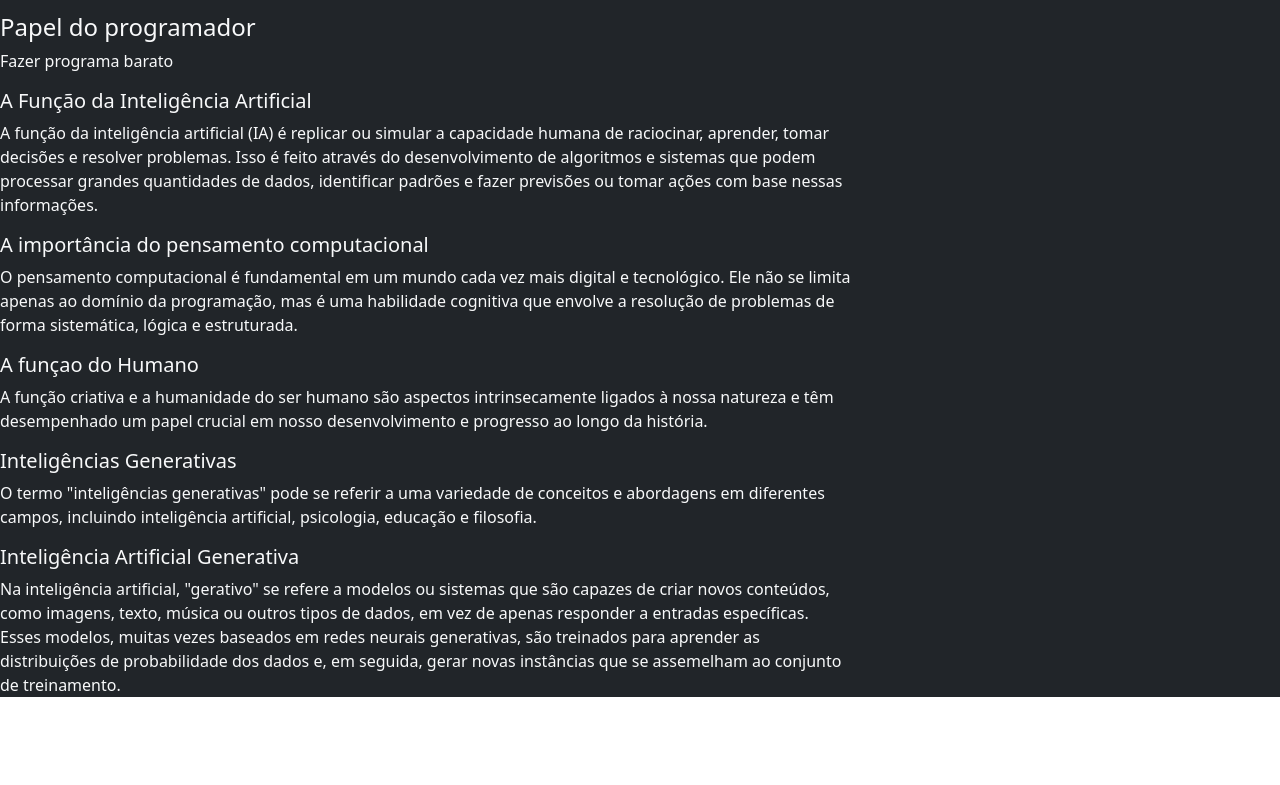
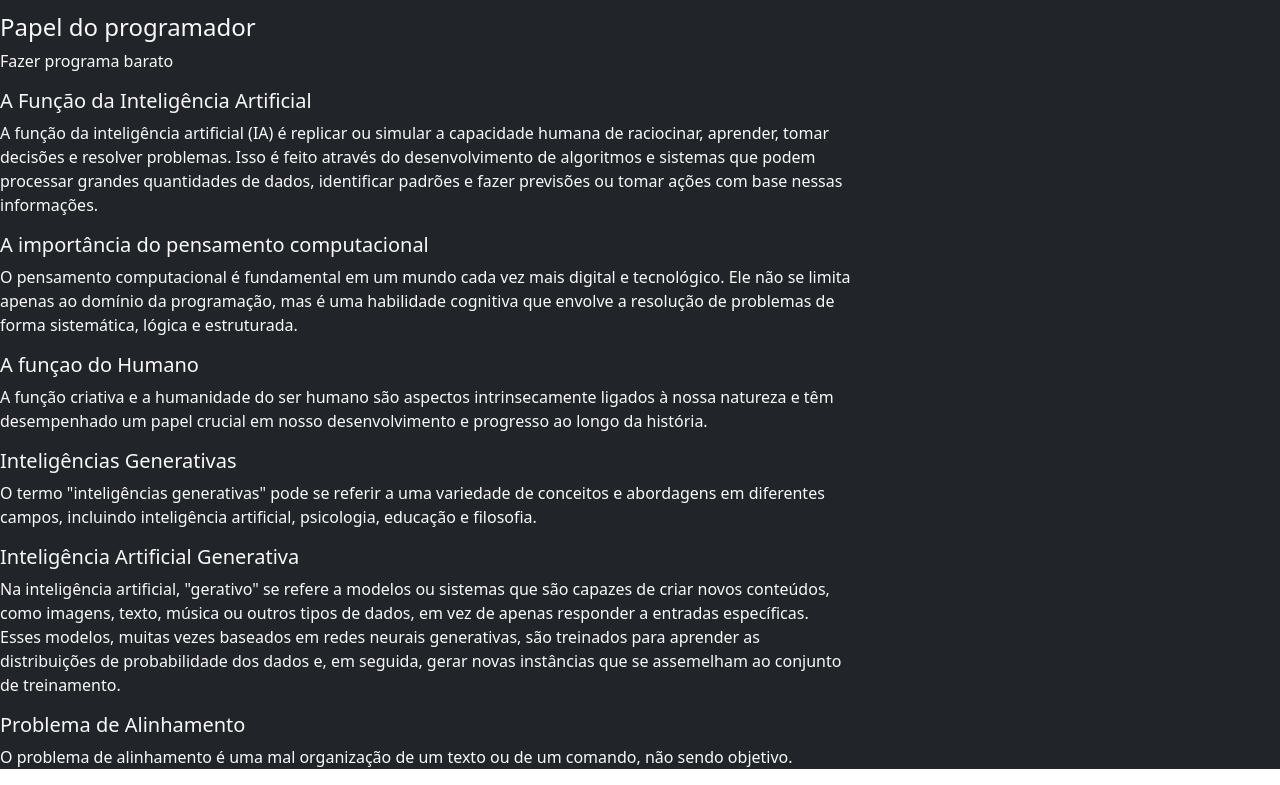
Before and after one commit to nic60069/Caderno-Digital, a plain HTML site: page aula2.html in a window 1280 px wide. Shown: the part 821-1606 px from the top of the page. Before the commit the page ends 1534 px from the top, so only its background shows below. Drawn offline with nearby package versions, Linux system fonts and the light colour scheme.

Commit message:
aula2.html

```diff
--- a/aula2.html
+++ b/aula2.html
@@ -91,6 +91,10 @@
                        <div id="item-7-1">
                         <h5>Inteligência Artificial Generativa</h5>
                         <p>  Na inteligência artificial, "gerativo" se refere a modelos ou sistemas que são capazes de criar novos conteúdos, como imagens, texto, música ou outros tipos de dados, em vez de apenas responder a entradas específicas. Esses modelos, muitas vezes baseados em redes neurais generativas, são treinados para aprender as distribuições de probabilidade dos dados e, em seguida, gerar novas instâncias que se assemelham ao conjunto de treinamento.</p>
+                               <div id="item-8">
+                            <h5>Problema de Alinhamento</h5>
+                            <p> O problema de alinhamento é uma mal organização de um texto ou de um comando, não sendo objetivo.</p>
+                        </div>
                        </div>
                   </div>
 
```
